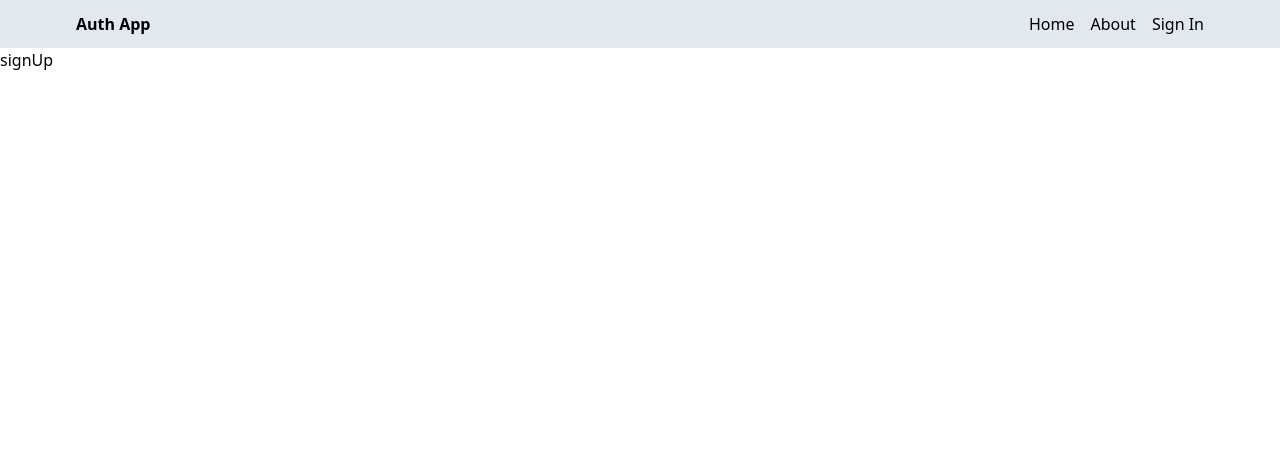
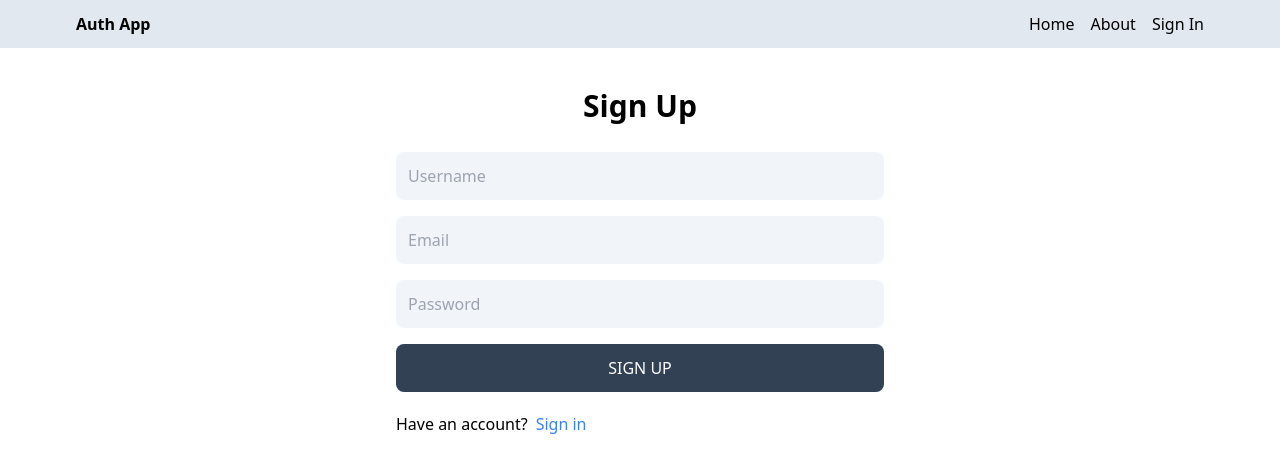
Before and after one commit to akasharyanofficial7/mern-auth, a React (Vite) app in the folder client/project/: page /signup in a window 1280 px wide. Shown: the top 472 px of the page. Built offline with nearby package versions, Linux system fonts and the light colour scheme.

Commit message:
created signup page ui

```diff
--- a/client/project/src/pages/SignUp.jsx
+++ b/client/project/src/pages/SignUp.jsx
@@ -1,7 +1,39 @@
 import React from "react";
+import { Link } from "react-router-dom";
 
-const signUp = () => {
-  return <div>signUp</div>;
-};
-
-export default signUp;
+export default function SignUp() {
+  return (
+    <div className="p-3 max-w-lg mx-auto">
+      <h1 className="text-3xl text-center font-semibold my-7">Sign Up</h1>
+      <form className="flex flex-col gap-4">
+        <input
+          type="text"
+          placeholder="Username"
+          id="username"
+          className="bg-slate-100 p-3 rounded-lg"
+        />
+        <input
+          type="email"
+          placeholder="Email"
+          id="email"
+          className="bg-slate-100 p-3 rounded-lg"
+        />
+        <input
+          type="password"
+          placeholder="Password"
+          id="password"
+          className="bg-slate-100 p-3 rounded-lg"
+        />
+        <button className="bg-slate-700 text-white p-3 rounded-lg uppercase hover:opacity-95 disabled:opacity-80">
+          Sign up
+        </button>
+      </form>
+      <div className="flex gap-2 mt-5">
+        <p>Have an account?</p>
+        <Link to="/signin">
+          <span className="text-blue-500">Sign in</span>
+        </Link>
+      </div>
+    </div>
+  );
+}
```
